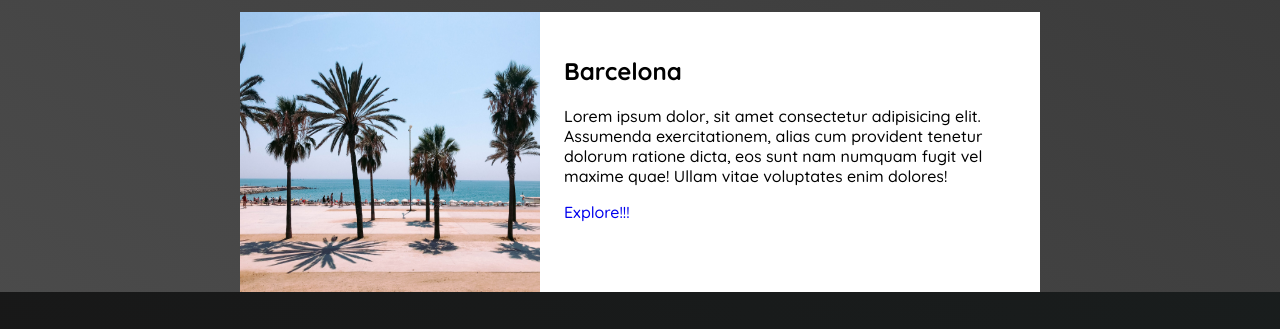
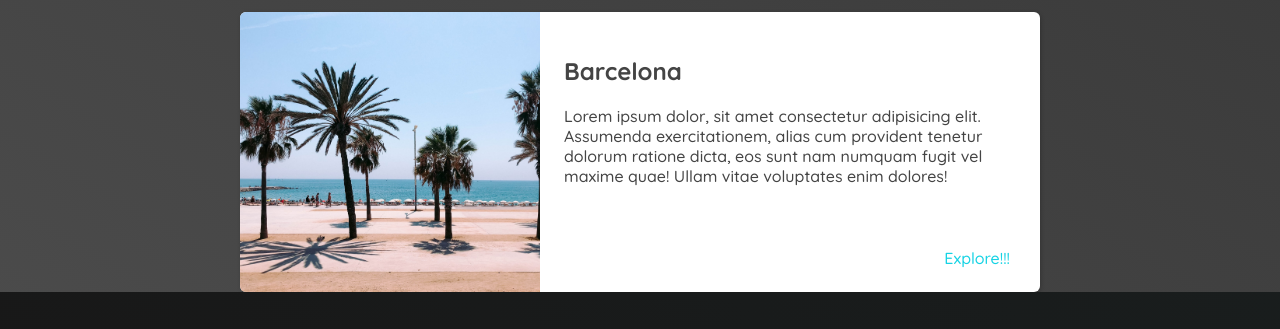
Before and after one commit to nikhilpkottary/travel-page, a plain HTML site: page places.html in a window 1280 px wide. Shown: the part 87-416 px from the top of the page. Drawn offline with Linux system fonts and the light colour scheme.

Commit message:
finishing card look

```diff
--- a/places.css
+++ b/places.css
@@ -1,27 +1,48 @@
-body{
-    background: linear-gradient(30deg, rgb(77,77,77), rgb(58,58,58));
+body {
+  background: linear-gradient(30deg, rgb(77, 77, 77), rgb(58, 58, 58));
+  color: rgb(68, 68, 68);
 }
 
 header {
   position: static;
 }
 
-main ul{
+main ul {
   width: 800px;
   margin: 0 auto;
 }
 
-main li{
+main li {
   display: flex;
   background-color: white;
+  box-shadow: 1px 1px 4px rgba(0, 0, 0, 0.2);
+  border-radius: 6px;
+  overflow: hidden;
 }
 
-main li img{
+main li img {
   width: 300px;
   height: 280px;
+  object-fit: cover;
 }
 
-.item-content{
+.item-content {
   padding: 24px;
+  display: flex;
+  flex-direction: column;
+  justify-content: space-between;
+}
 
+.actions{
+  text-align: right;
 }
+
+.actions a {
+  text-decoration: none;
+  padding: 6px;
+  color: rgb(22, 211, 228);
+}
+
+.actions a:hover{
+  background-color: rgb(235, 253, 255);
+}
--- a/places.html
+++ b/places.html
@@ -27,6 +27,7 @@
         <li>
           <img src="/images/places/barcelona.jpg" alt="City of Barcelona" />
           <div class="item-content">
+            <div>
             <h2>Barcelona</h2>
             <p>
               Lorem ipsum dolor, sit amet consectetur adipisicing elit.
@@ -34,6 +35,7 @@
               ratione dicta, eos sunt nam numquam fugit vel maxime quae! Ullam
               vitae voluptates enim dolores!
             </p>
+          </div>
             <div class="actions">
               <a href="https://en.wikipedia.org/wiki/Barcelona">Explore!!!</a>
             </div>
```
Lines whose indentation alone changed are shown as unchanged.
